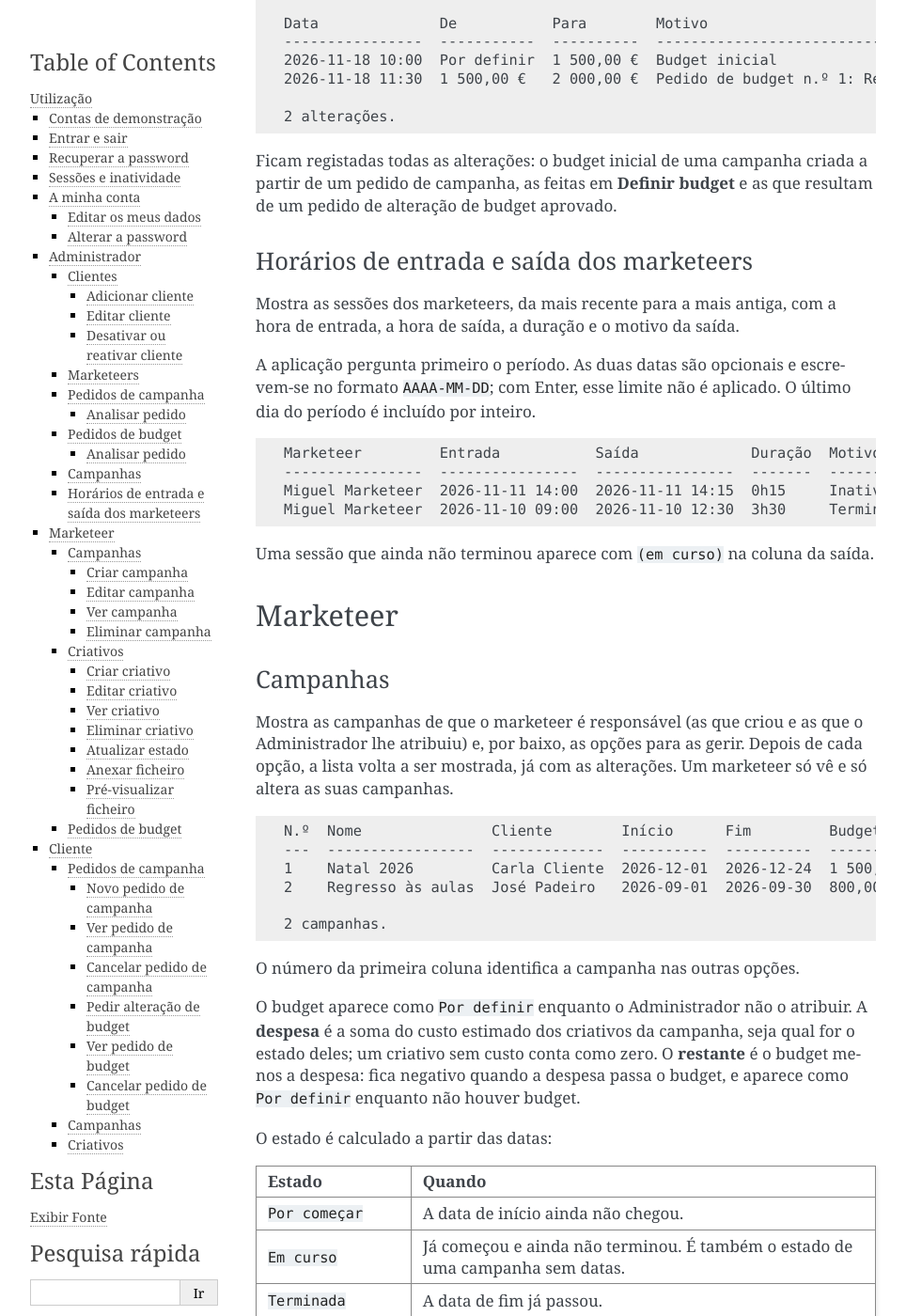
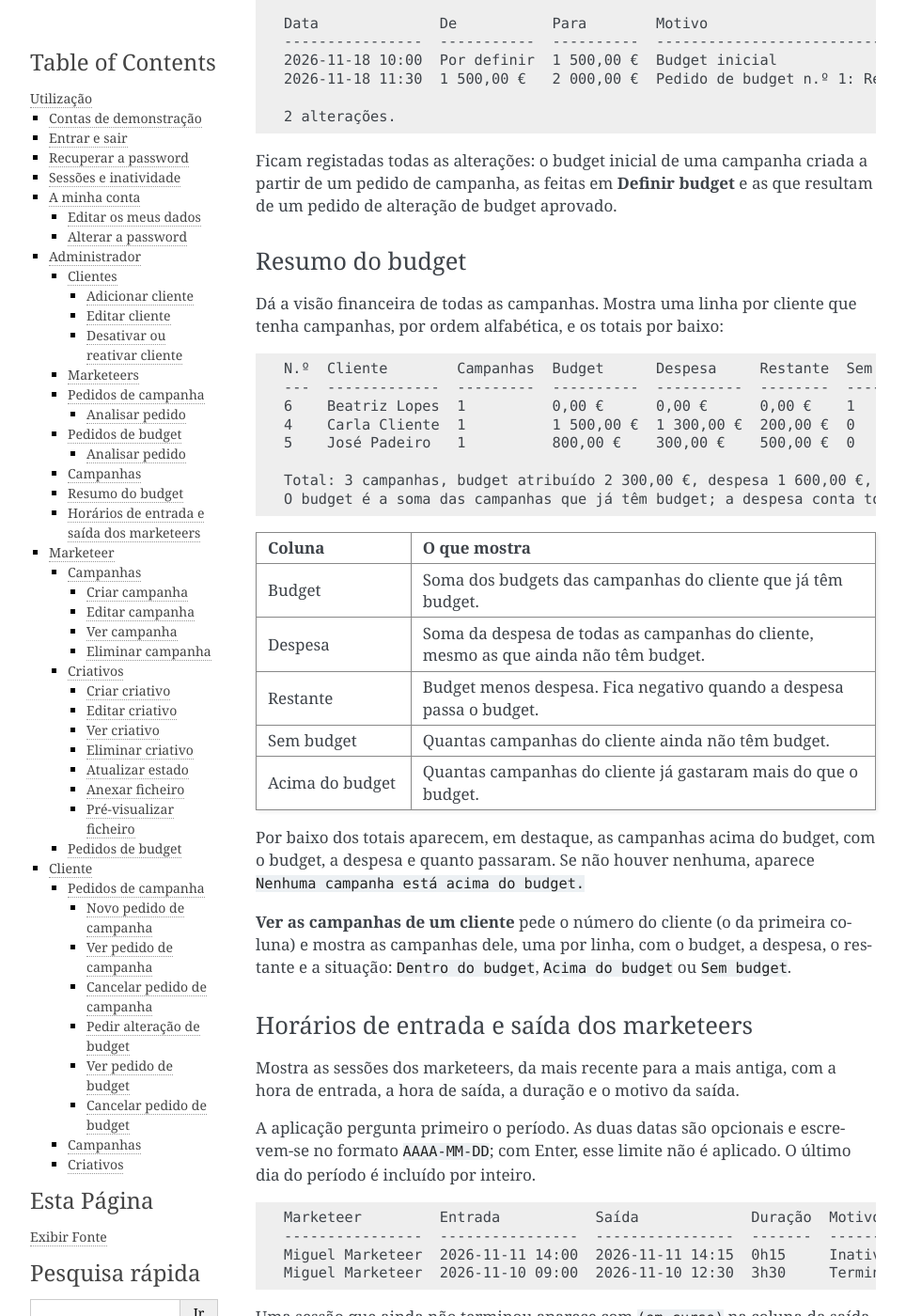
Before and after one commit to Blive77/ADC-TrabGrupo, a Sphinx documentation site: the page built from docs/utilizacao.rst, in a window 1280 px wide and 1400 px high, scrolled down 7217 px. Shown: the whole window at 94% size, without its empty margins (148-1112 px from the left). Built offline with Sphinx 7.4.7, drawn with Linux system fonts in a browser that asks for light colours.

Commit message:
docs: documentar o resumo global do budget

```diff
--- a/docs/utilizacao.rst
+++ b/docs/utilizacao.rst
@@ -379,6 +379,50 @@ alterações do budget dela, da mais antiga para a mais recente:
 Ficam registadas todas as alterações: o budget inicial de uma campanha criada
 a partir de um pedido de campanha, as feitas em **Definir budget** e as que
 resultam de um pedido de alteração de budget aprovado.
+
+Resumo do budget
+~~~~~~~~~~~~~~~~
+
+Dá a visão financeira de todas as campanhas. Mostra uma linha por cliente que
+tenha campanhas, por ordem alfabética, e os totais por baixo:
+
+.. code-block:: text
+
+   N.º  Cliente        Campanhas  Budget      Despesa     Restante  Sem budget  Acima do budget
+   ---  -------------  ---------  ----------  ----------  --------  ----------  ---------------
+   6    Beatriz Lopes  1          0,00 €      0,00 €      0,00 €    1           0
+   4    Carla Cliente  1          1 500,00 €  1 300,00 €  200,00 €  0           0
+   5    José Padeiro   1          800,00 €    300,00 €    500,00 €  0           0
+
+   Total: 3 campanhas, budget atribuído 2 300,00 €, despesa 1 600,00 €, restante 700,00 €.
+   O budget é a soma das campanhas que já têm budget; a despesa conta todas as campanhas.
+
+.. list-table::
+   :header-rows: 1
+   :widths: 25 75
+
+   * - Coluna
+     - O que mostra
+   * - Budget
+     - Soma dos budgets das campanhas do cliente que já têm budget.
+   * - Despesa
+     - Soma da despesa de todas as campanhas do cliente, mesmo as que ainda
+       não têm budget.
+   * - Restante
+     - Budget menos despesa. Fica negativo quando a despesa passa o budget.
+   * - Sem budget
+     - Quantas campanhas do cliente ainda não têm budget.
+   * - Acima do budget
+     - Quantas campanhas do cliente já gastaram mais do que o budget.
+
+Por baixo dos totais aparecem, em destaque, as campanhas acima do budget, com
+o budget, a despesa e quanto passaram. Se não houver nenhuma, aparece
+``Nenhuma campanha está acima do budget.``
+
+**Ver as campanhas de um cliente** pede o número do cliente (o da primeira
+coluna) e mostra as campanhas dele, uma por linha, com o budget, a despesa,
+o restante e a situação: ``Dentro do budget``, ``Acima do budget`` ou
+``Sem budget``.
 
 Horários de entrada e saída dos marketeers
 ~~~~~~~~~~~~~~~~~~~~~~~~~~~~~~~~~~~~~~~~~~
```
Also changed, not shown: docs/arquitetura.rst (+22 -0 lines).
